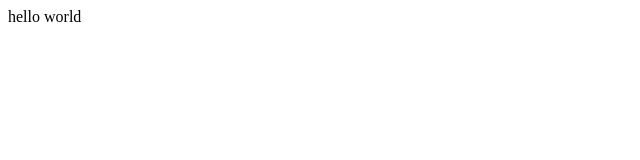
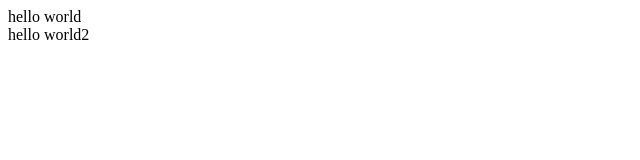
Before and after one commit to zyx0203/zyx0203.github.io, a plain HTML site: page index.html in a window 1280 px wide. Shown: the full height of the page, 0-640 px from the left. Drawn offline with Linux system fonts and the light colour scheme.

Commit message:
first-commit

```diff
--- a/index.html
+++ b/index.html
@@ -2,7 +2,7 @@
  * @Author: zyx 13415143367@163.com
  * @Date: 2022-12-17 20:19:30
  * @LastEditors: zyx 13415143367@163.com
- * @LastEditTime: 2022-12-17 20:21:56
+ * @LastEditTime: 2022-12-17 20:52:29
  * @FilePath: \vscode file\personal\index.html
  * @Description: 这是默认设置,请设置`customMade`, 打开koroFileHeader查看配置 进行设置: https://github.com/OBKoro1/koro1FileHeader/wiki/%E9%85%8D%E7%BD%AE
 -->
@@ -16,5 +16,6 @@
 </head>
 <body>
     <div>hello world</div>
+    <div>hello world2</div>
 </body>
 </html>
```
